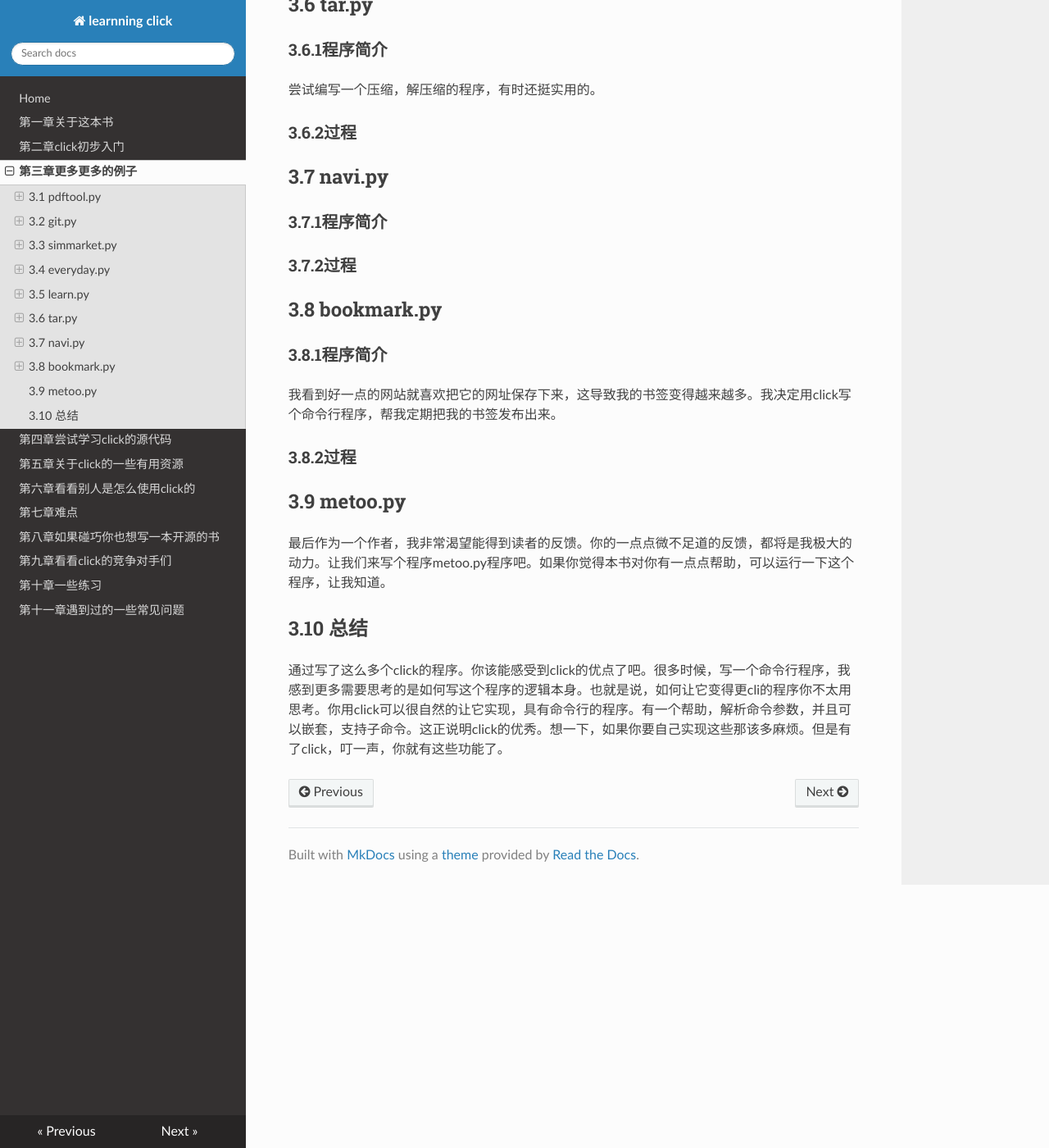
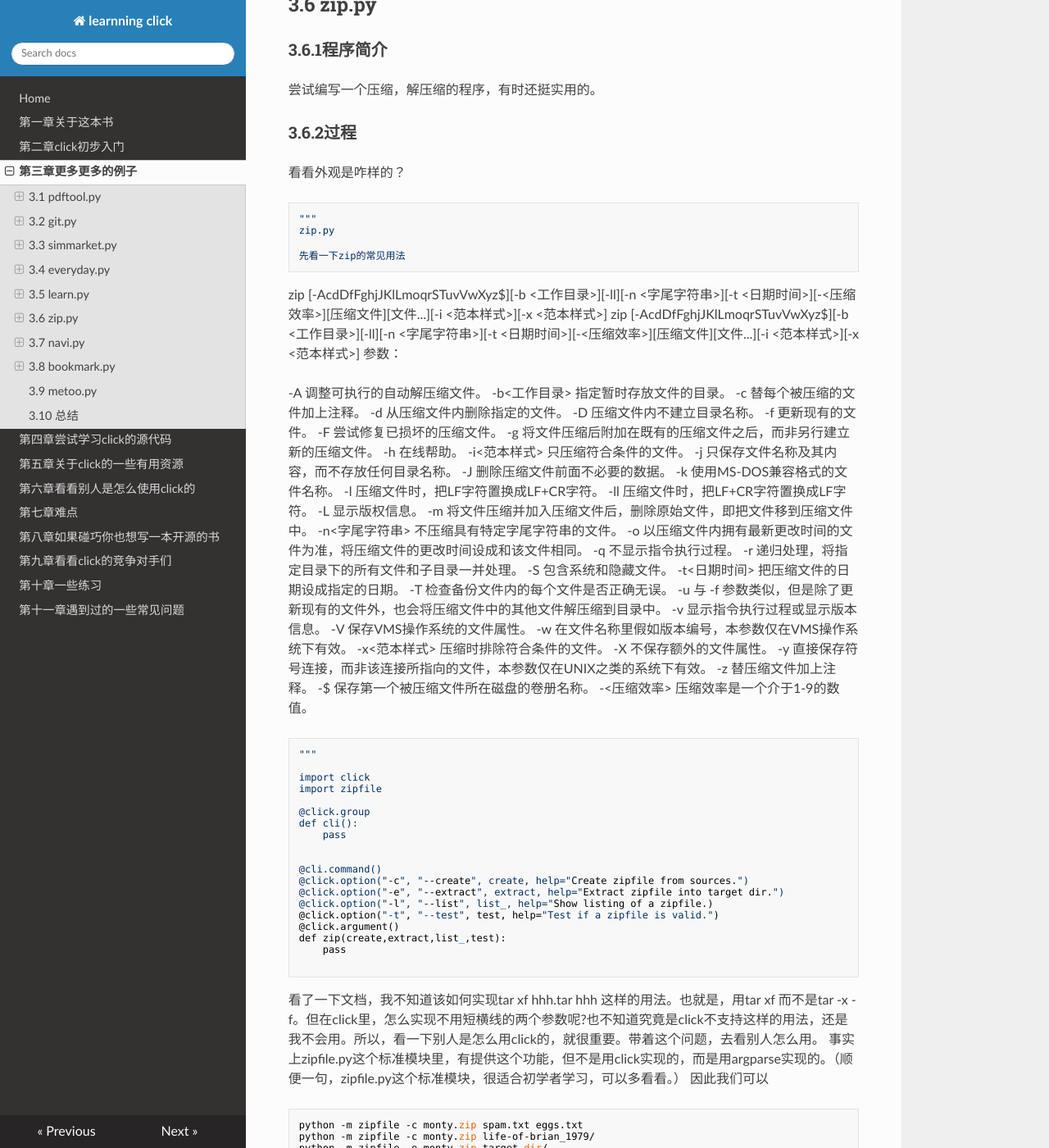
Before and after one commit to lizkca/thebook, an MkDocs documentation site: the page built from docs/chap3.md, in a window 1280 px wide and 1400 px high, scrolled down 6149 px. Shown: the whole window at 82% size. Built offline with MkDocs 1.6.1, drawn with Linux system fonts in a browser that asks for light colours; nearby versions of some CDN libraries; some of the changed text lies outside the part shown.

Commit message:
dayly update

````diff
--- a/docs/chap3.md
+++ b/docs/chap3.md
@@ -336,10 +336,87 @@ if __name__ == '__main__':
 
 ```
 
-##3.6 tar.py
+##3.6 zip.py
 ###3.6.1程序简介
 尝试编写一个压缩，解压缩的程序，有时还挺实用的。
 ###3.6.2过程
+看看外观是咋样的？
+```
+"""
+zip.py
+
+先看一下zip的常见用法
+```
+zip [-AcdDfFghjJKlLmoqrSTuvVwXyz$][-b <工作目录>][-ll][-n <字尾字符串>][-t <日期时间>][-<压缩效率>][压缩文件][文件...][-i <范本样式>][-x <范本样式>]
+zip [-AcdDfFghjJKlLmoqrSTuvVwXyz$][-b <工作目录>][-ll][-n <字尾字符串>][-t <日期时间>][-<压缩效率>][压缩文件][文件...][-i <范本样式>][-x <范本样式>]
+参数：
+
+-A 调整可执行的自动解压缩文件。
+-b<工作目录> 指定暂时存放文件的目录。
+-c 替每个被压缩的文件加上注释。
+-d 从压缩文件内删除指定的文件。
+-D 压缩文件内不建立目录名称。
+-f 更新现有的文件。
+-F 尝试修复已损坏的压缩文件。
+-g 将文件压缩后附加在既有的压缩文件之后，而非另行建立新的压缩文件。
+-h 在线帮助。
+-i<范本样式> 只压缩符合条件的文件。
+-j 只保存文件名称及其内容，而不存放任何目录名称。
+-J 删除压缩文件前面不必要的数据。
+-k 使用MS-DOS兼容格式的文件名称。
+-l 压缩文件时，把LF字符置换成LF+CR字符。
+-ll 压缩文件时，把LF+CR字符置换成LF字符。
+-L 显示版权信息。
+-m 将文件压缩并加入压缩文件后，删除原始文件，即把文件移到压缩文件中。
+-n<字尾字符串> 不压缩具有特定字尾字符串的文件。
+-o 以压缩文件内拥有最新更改时间的文件为准，将压缩文件的更改时间设成和该文件相同。
+-q 不显示指令执行过程。
+-r 递归处理，将指定目录下的所有文件和子目录一并处理。
+-S 包含系统和隐藏文件。
+-t<日期时间> 把压缩文件的日期设成指定的日期。
+-T 检查备份文件内的每个文件是否正确无误。
+-u 与 -f 参数类似，但是除了更新现有的文件外，也会将压缩文件中的其他文件解压缩到目录中。
+-v 显示指令执行过程或显示版本信息。
+-V 保存VMS操作系统的文件属性。
+-w 在文件名称里假如版本编号，本参数仅在VMS操作系统下有效。
+-x<范本样式> 压缩时排除符合条件的文件。
+-X 不保存额外的文件属性。
+-y 直接保存符号连接，而非该连接所指向的文件，本参数仅在UNIX之类的系统下有效。
+-z 替压缩文件加上注释。
+-$ 保存第一个被压缩文件所在磁盘的卷册名称。
+-<压缩效率> 压缩效率是一个介于1-9的数值。
+```
+"""
+
+import click
+import zipfile
+
+@click.group
+def cli():
+    pass
+
+
+@cli.command()
+@click.option("-c", "--create", create, help="Create zipfile from sources.")
+@click.option("-e", "--extract", extract, help="Extract zipfile into target dir.")
+@click.option("-l", "--list", list_, help="Show listing of a zipfile.)
+@click.option("-t", "--test", test, help="Test if a zipfile is valid.")
+@click.argument()
+def zip(create,extract,list_,test):
+    pass
+
+```
+看了一下文档，我不知道该如何实现tar xf hhh.tar hhh 这样的用法。也就是，用tar xf 而不是tar -x -f。但在click里，怎么实现不用短横线的两个参数呢?也不知道究竟是click不支持这样的用法，还是我不会用。所以，看一下别人是怎么用click的，就很重要。带着这个问题，去看别人怎么用。
+事实上zipfile.py这个标准模块里，有提供这个功能，但不是用click实现的，而是用argparse实现的。（顺便一句，zipfile.py这个标准模块，很适合初学者学习，可以多看看。）
+因此我们可以
+```
+python -m zipfile -c monty.zip spam.txt eggs.txt
+python -m zipfile -c monty.zip life-of-brian_1979/
+python -m zipfile -e monty.zip target-dir/
+python -m zipfile -l monty.zip
+```
+我们现在尝试用click来实现
+
 ##3.7 navi.py
 ###3.7.1程序简介
 ###3.7.2过程
````
Also changed, not shown: docs/chap6.md (+1 -0 lines), 1 other file.
